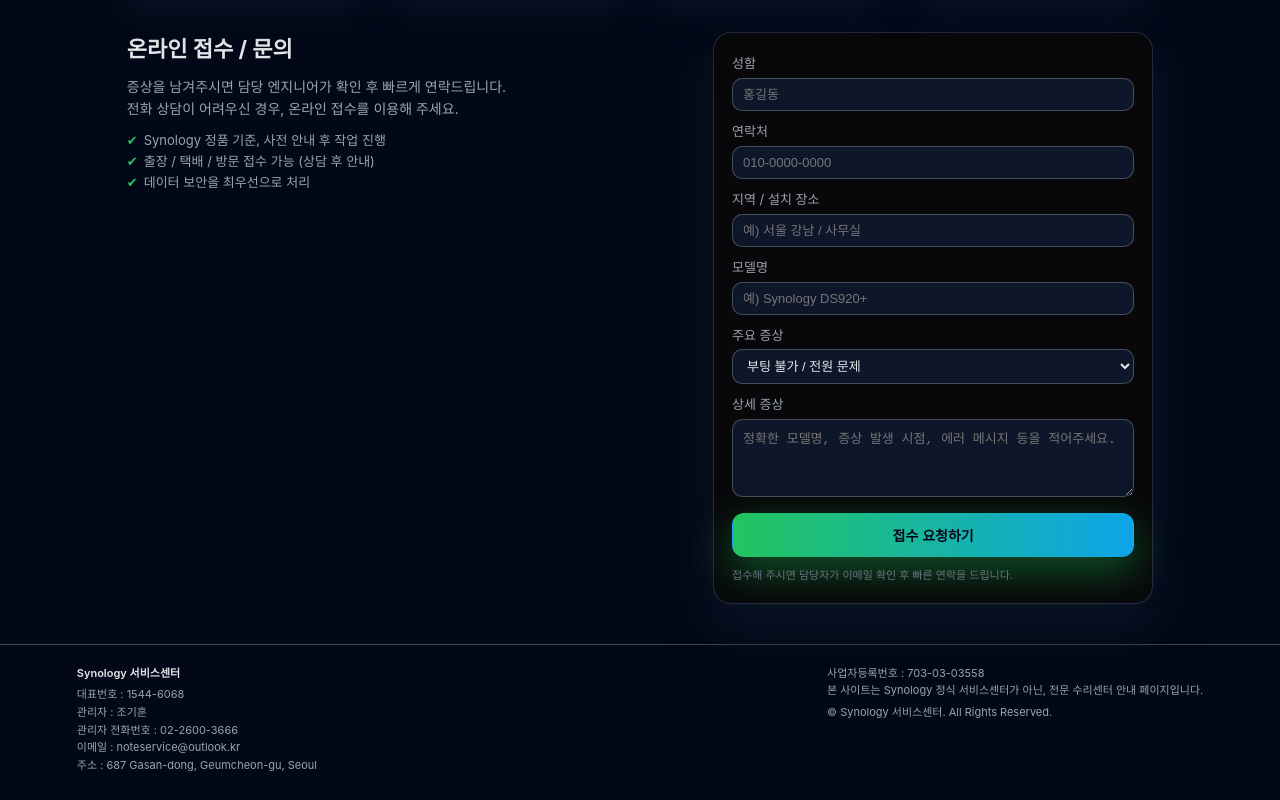
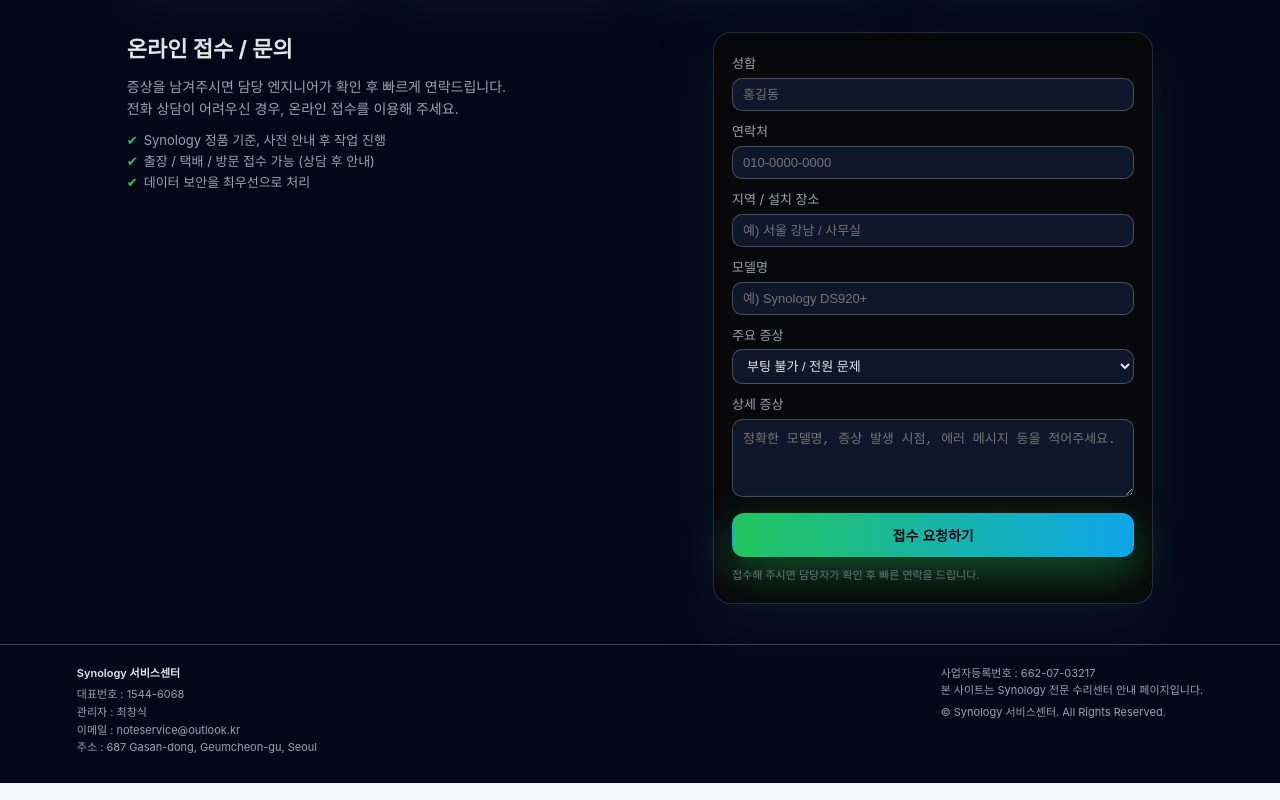
Before and after one commit to lion1136125/synology, a plain HTML site: page index.html in a window 1280 px wide. Shown: the part 673-1473 px from the top of the page. Drawn offline with Linux system fonts and the light colour scheme.

Commit message:
Update index.html

```diff
--- a/index.html
+++ b/index.html
@@ -3,7 +3,7 @@
 <head>
   <meta charset="UTF-8" />
   <meta name="viewport" content="width=device-width, initial-scale=1.0" />
-  <title>Synology 서비스센터</title>
+  <title> 나스AS서버 데이터복구 센터</title>
   <link rel="stylesheet" href="style.css" />
 </head>
 <body>
@@ -122,7 +122,7 @@
             접수 요청하기
           </button>
           <p class="submit-note">
-            접수해 주시면 담당자가 이메일 확인 후 빠른 연락을 드립니다.
+            접수해 주시면 담당자가 확인 후 빠른 연락을 드립니다.
           </p>
         </form>
       </div>
@@ -134,14 +134,13 @@
       <div class="footer-left">
         <div class="footer-title">Synology 서비스센터</div>
         <div>대표번호 : 1544-6068</div>
-        <div>관리자 : 조기훈</div>
-        <div>관리자 전화번호 : 02-2600-3666</div>
+        <div>관리자 : 최창식</div>
         <div>이메일 : noteservice@outlook.kr</div>
         <div>주소 : 687 Gasan-dong, Geumcheon-gu, Seoul</div>
       </div>
       <div class="footer-right">
-        <div>사업자등록번호 : 703-03-03558</div>
-        <div>본 사이트는 Synology 정식 서비스센터가 아닌, 전문 수리센터 안내 페이지입니다.</div>
+        <div>사업자등록번호 : 662-07-03217</div>
+        <div>본 사이트는 Synology  전문 수리센터 안내 페이지입니다.</div>
         <div class="copy">© Synology 서비스센터. All Rights Reserved.</div>
       </div>
     </div>
```
